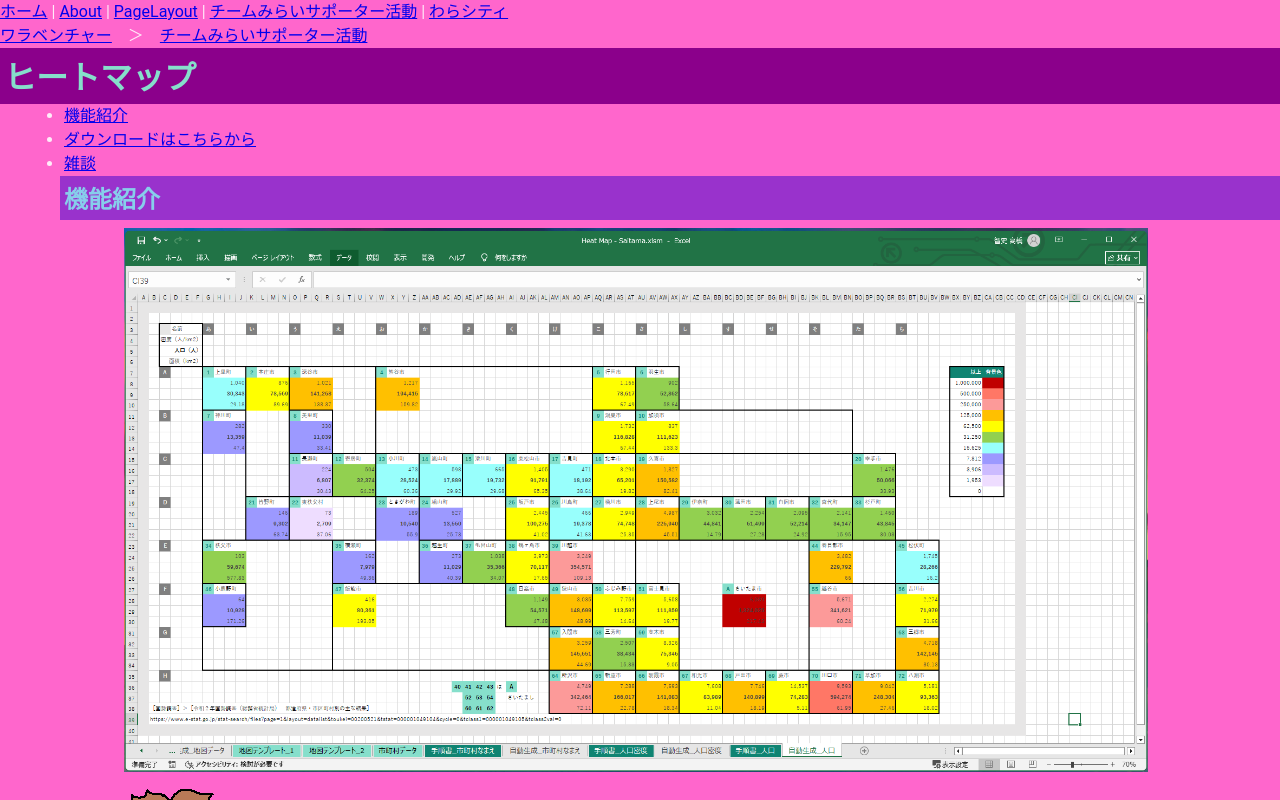
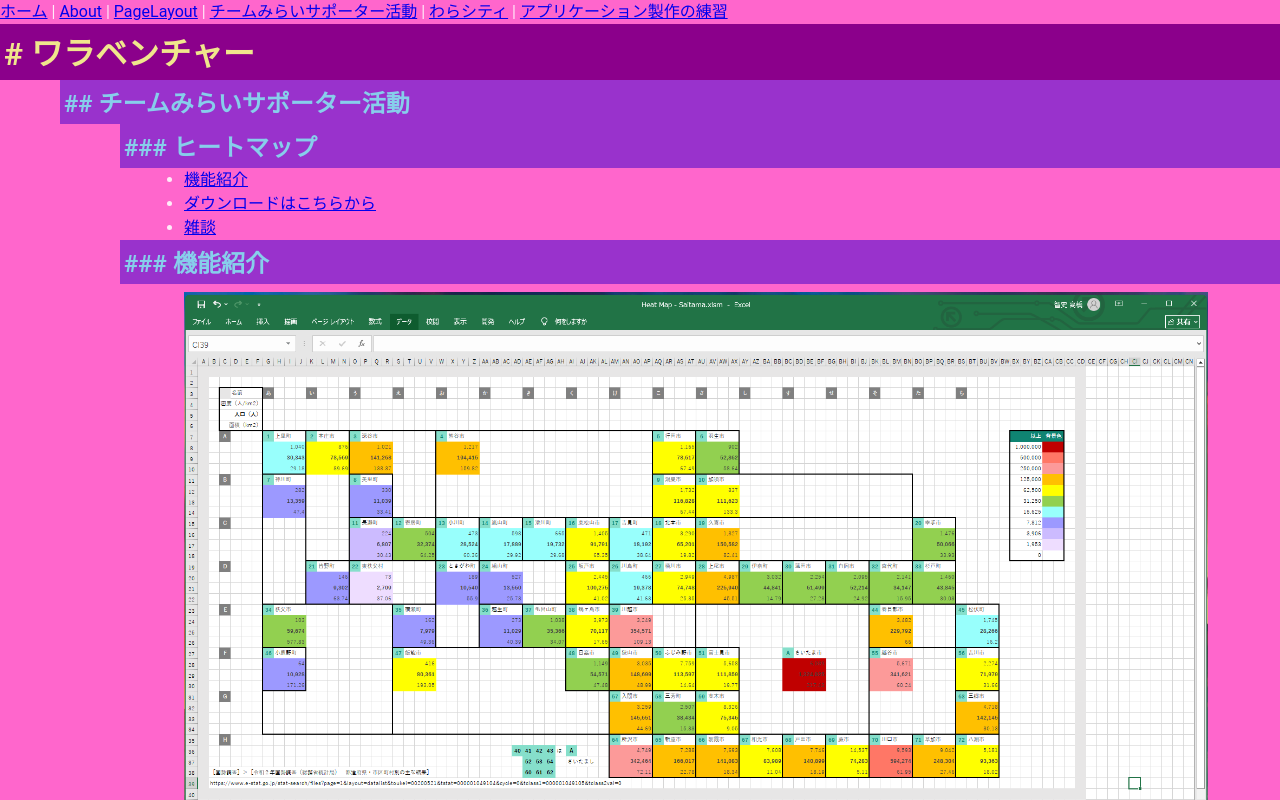
Before and after one commit to muzudho/Warabenture-2025, a Nuxt app: page /team-mirai-supporter/heat-map in a window 1280 px wide. Shown: the top 800 px of the page. Built offline with nearby package versions, Linux system fonts and the light colour scheme.

Commit message:
ページ・レイアウト調整

```diff
--- a/app.vue
+++ b/app.vue
@@ -15,8 +15,11 @@
                     <router-link to="/about">About</router-link> |
                     <router-link to="/page-layout">PageLayout</router-link> |
                     <router-link to="/team-mirai-supporter">チームみらいサポーター活動</router-link> |
-                    <router-link to="/wara-city/map">わらシティ</router-link>
+                    <router-link to="/wara-city/map">わらシティ</router-link> |
+                    <router-link to="/programming">アプリケーション製作の練習</router-link>
                 </nav>
+
+                <h1># ワラベンチャー</h1>
 
                 <!-- /pages フォルダーの中にある .vue ファイル がここに埋め込まれます。 -->
                 <NuxtPage />
--- a/pages/about.vue
+++ b/pages/about.vue
@@ -1,13 +1,13 @@
 <template>
-    <v-container>
 
-        <h1>About ページだぜ！</h1>
+    <h2>## About</h2>
 
+    <section class="sec-2">
         <p>制作者：むずでょ</p>
         <p>ワラベンチャーでは、Ｗｅｂとデスクトップで両用できるアプリケーションを開発していっているぜ（＾▽＾）！</p>
 
         <hr/>
         <router-link to="/">ホームに戻る</router-link>
+    </section>
 
-    </v-container>
 </template>
--- a/pages/index.vue
+++ b/pages/index.vue
@@ -1,8 +1,6 @@
 <template>
-    <h1># ワラベンチャー</h1>
     <section class="sec-1">
-        今さら、手作りのホームページ。（Created by むずでょ）<br>
-        <NuxtLink to="/team-mirai-supporter">チームみらいボランティア</NuxtLink>のリンクはこちら。
+        今さら、手作りのホームページ。（Created by むずでょ）<br/>
     </section>
 
     <h2>## [2025-07-25_Fri]</h2>
--- a/pages/page-layout.vue
+++ b/pages/page-layout.vue
@@ -1,4 +1,9 @@
 <template>
+    <h2>## ページ・レイアウト</h2>
+    <section class="sec-2">
+        このホームページのページ・レイアウトの説明だぜ。<br/>
+    </section>
+
     <v-container>
         <!-- 上は［巻］＞［編］＞［部］ -->
         <h1>章（1 Chapter）の見出し</h1>
--- /dev/null
+++ b/pages/programming.vue
@@ -0,0 +1,3 @@
+<template>
+    <h2>## アプリケーション製作の練習</h2>
+</template>
--- a/pages/team-mirai-supporter/heat-map.vue
+++ b/pages/team-mirai-supporter/heat-map.vue
@@ -1,15 +1,16 @@
 <template>
-    <NuxtLink to="/">ワラベンチャー</NuxtLink>　＞　<NuxtLink to="/team-mirai-supporter">チームみらいサポーター活動</NuxtLink><br>
-    <h1>ヒートマップ</h1>
-    <section class="sec-1">
+    <h2>## チームみらいサポーター活動</h2>
+    <h3>### ヒートマップ</h3>
+    <section class="sec-3">
         <ul>
             <li><NuxtLink to="#functions">機能紹介</NuxtLink></li>
             <li><NuxtLink to="#download">ダウンロードはこちらから</NuxtLink></li>
             <li><NuxtLink to="#chatting">雑談</NuxtLink></li>
         </ul>
     </section>
-    <h2 id="functions">機能紹介</h2>
-    <section class="sec-2">
+
+    <h3 id="functions">### 機能紹介</h3>
+    <section class="sec-3">
 
         <a target="_blank" href="/img/journal/202506/202506__teamMirai__09--1610-heatMap16-o1o0.png">
             <img class="scr-shot" src="/img/journal/202506/202506__teamMirai__09--1610-heatMap16-o1o0.png">
@@ -107,8 +108,9 @@
             </div>
         </div>
     </section>
-    <h2 id="download">ダウンロードはこちらから</h2>
-    <section class="sec-2">
+
+    <h3 id="download">### ダウンロードはこちらから</h3>
+    <section class="sec-3">
         <div class="talk">
             <div class="face-container">
                 <img src="@/assets/img/202506__character__01--1951-kifuwarabeNoOton-o1o2o0.png" />
@@ -169,8 +171,9 @@
             </div>
         </div>
     </section>
-    <h2 id="chatting">雑談</h2>
-    <section class="sec-2">
+
+    <h3 id="chatting">### 雑談</h3>
+    <section class="sec-3">
         <div class="talk">
             <div class="face-container">
                 <img src="@/assets/img/202506__character__01--1951-kifuwarabeNoOton-o1o2o0.png" />
--- a/pages/team-mirai-supporter/index.vue
+++ b/pages/team-mirai-supporter/index.vue
@@ -1,6 +1,5 @@
 <template>
-    <h1>ワラベンチャー</h1>
-    <h2>チームみらいサポーター活動</h2>
+    <h2>## チームみらいサポーター活動</h2>
     <section class="sec-2">
         <ul>
             <li>
--- a/pages/wara-city/map.vue
+++ b/pages/wara-city/map.vue
@@ -1,6 +1,5 @@
 <template>
-    <v-app>
-        <v-main>
+    <h2>## わらシティ</h2>
     <v-container class="pa-0" style="position:relative; width:320px; height:320px; overflow: hidden; background-color:black;">
         <v-img src="/products/wara_city/img/tiles/wasteland.png" width="32" height="32" class="ma-0" aspect-ratio="1" style="position:absolute; top:0px; left:0px;" no-gutters></v-img>
         <v-img src="/products/wara_city/img/tiles/sea.png" width="32" height="32" class="ma-0" aspect-ratio="1" style="position:absolute; top:0px; left:32px;" no-gutters></v-img>
@@ -112,6 +111,4 @@
         <v-img src="/products/wara_city/img/tiles/sea.png" width="32" height="32" class="ma-0" aspect-ratio="1" style="position:absolute; top:288px; left:256px;" no-gutters></v-img>
         <v-img src="/products/wara_city/img/tiles/wasteland.png" width="32" height="32" class="ma-0" aspect-ratio="1" style="position:absolute; top:288px; left:288px;" no-gutters></v-img>
     </v-container>
-        </v-main>
-    </v-app>
 </template>
```
Lines whose indentation alone changed are shown as unchanged.
